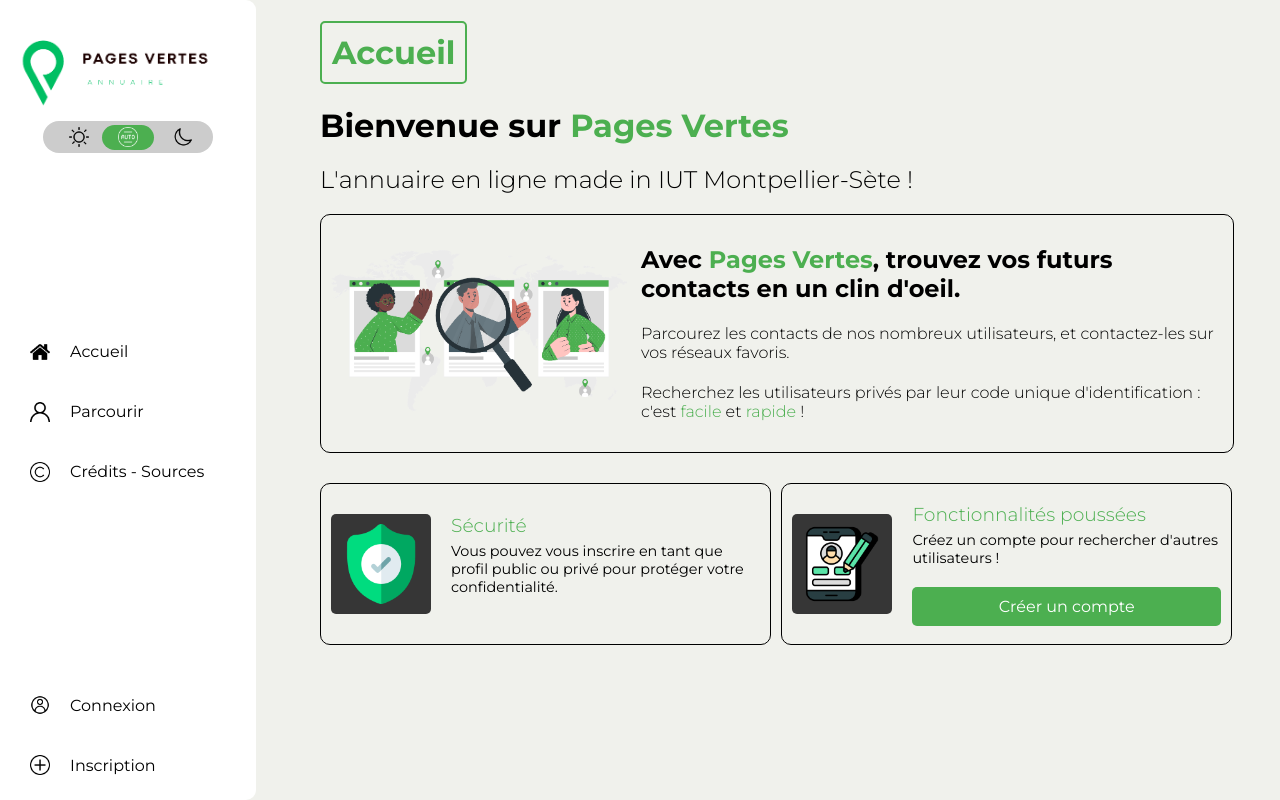
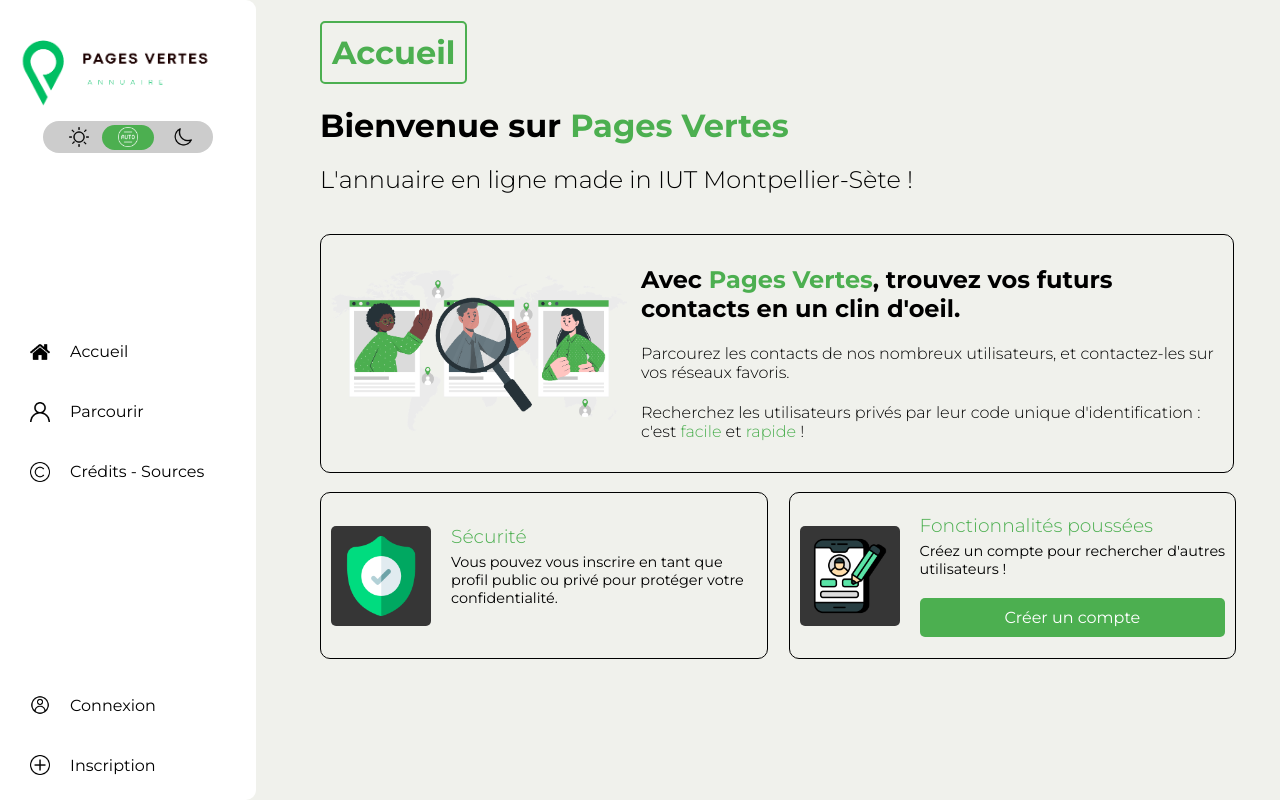
Before and after one commit to th0mate/PagesVertes, a Symfony app: template templates/utilisateurs/accueil.html.twig in a window 1280 px wide. Run offline with Twig, Linux system fonts and the light colour scheme; the template is opened without the code that fills it, so the values that code supplies are empty; some libraries are stand-ins or nearby versions.

Commit message:
feat : responsive page d'accueil

```diff
--- a/public/css/accueil.css
+++ b/public/css/accueil.css
@@ -28,10 +28,12 @@
 }
 
 .gridAccueil {
-    display: flex;
-    justify-content: space-between;
+    display: grid;
+    grid-template-columns: 1fr 1fr;
+    grid-gap: 25px;
+    justify-content: flex-end;
     align-items: center;
-    align-content: center;
+    align-content: flex-end;
     padding-top: 30px;
     max-width: 95%;
 
@@ -44,8 +46,8 @@
         padding: 10px;
         border-radius: 10px;
         border: 1px solid black;
-        width: 47%;
-        min-height: 140px;
+        width: 96%;
+        height: 100%;
 
         img {
             width: 80px;
--- a/public/css/base.css
+++ b/public/css/base.css
@@ -164,6 +164,7 @@ nav {
         justify-content: space-between;
         align-items: center;
         position: sticky;
+        top: 0;
         border-bottom-right-radius: 10px;
         border-top-right-radius: 10px;
 
@@ -275,6 +276,7 @@ nav {
             justify-content: flex-start;
             align-items: flex-start;
             align-content: flex-start;
+            padding-bottom: 20px;
         }
     }
 
@@ -574,3 +576,12 @@ nav {
         color: white;
     }
 }
+
+
+@media (max-width: 500px) {
+
+    .bandeau {
+        width: 100%!important;
+    }
+
+}
--- a/templates/base.html.twig
+++ b/templates/base.html.twig
@@ -3,6 +3,7 @@
 <head>
     <title>{% block page_title %}{% endblock %}</title>
     <meta charset="utf-8">
+    <meta name="viewport" content="width=device-width, initial-scale=1">
     <link rel="stylesheet" type="text/css" href="{{ asset('css/base.css') }}">
     {% block cssSupplementaire %}{% endblock %}
     <link rel="icon" type="image/png" href="{{ asset('img/favicon.png') }}">
```
Also changed, not shown: other parts of public/css/accueil.css (+63 -0 lines).
